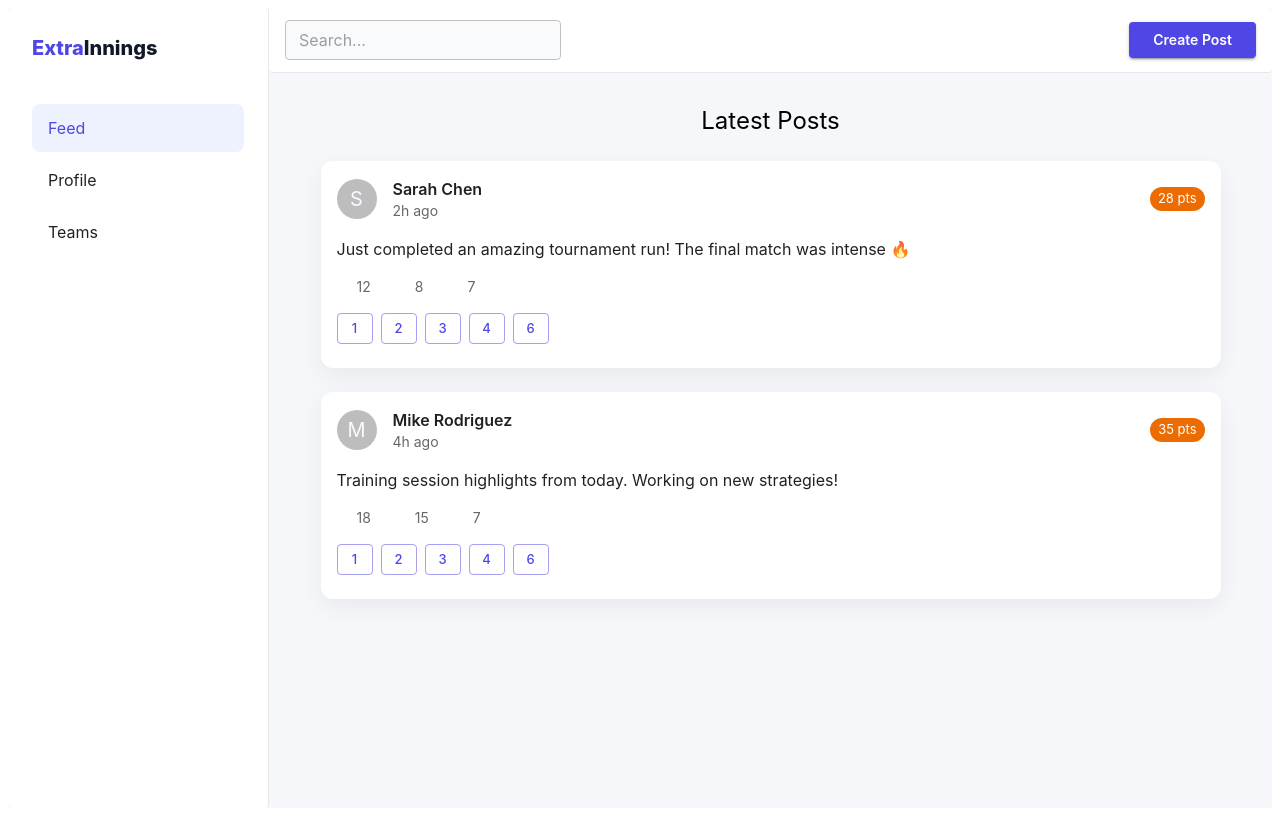
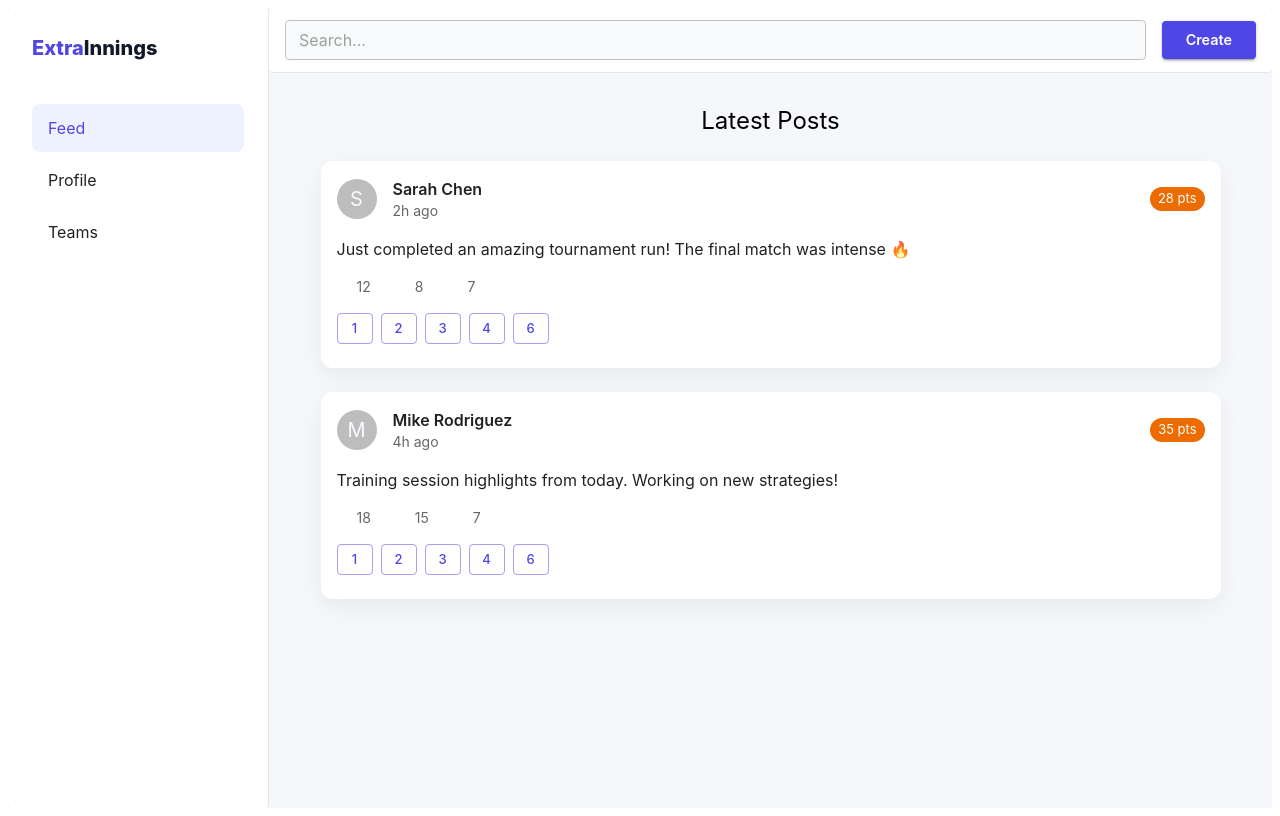
Before and after one commit to naveenbuje/CricFeedUI-React, a React (Vite) app in the folder extrainnings-ui/: page /feed in a window 1280 px wide. Built offline with nearby package versions, Linux system fonts and the light colour scheme; some icons are missing.

Commit message:
Refine TopBar search width and layout to match design

```diff
--- a/extrainnings-ui/src/components/layout/TopBar.tsx
+++ b/extrainnings-ui/src/components/layout/TopBar.tsx
@@ -7,7 +7,6 @@ const TopBar = () => {
         width: "100%",
         display: "flex",
         alignItems: "center",
-        justifyContent: "space-between",
         gap: 2,
       }}
     >
@@ -15,7 +14,7 @@ const TopBar = () => {
         placeholder="Search..."
         size="small"
         sx={{
-          maxWidth: 320,
+          flex: 1,
           backgroundColor: "#f9fafb",
           borderRadius: 2,
         }}
@@ -26,10 +25,12 @@ const TopBar = () => {
         sx={{
           textTransform: "none",
           fontWeight: 600,
-          px: 3,
+          px: { xs: 1.5, sm: 3 },
+          fontSize: { xs: "0.75rem", sm: "0.9rem" },
+          whiteSpace: "nowrap",
         }}
       >
-        Create Post
+        Create
       </Button>
     </Box>
   );
```
